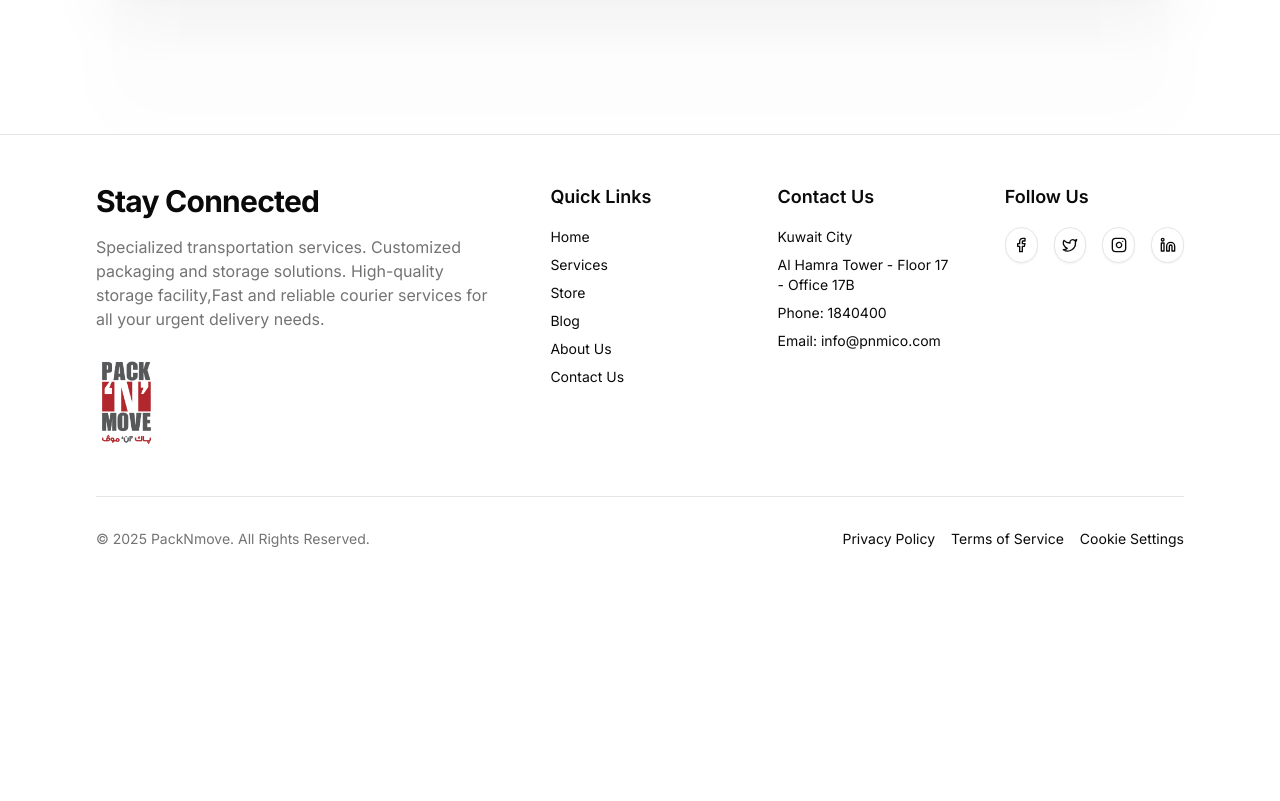
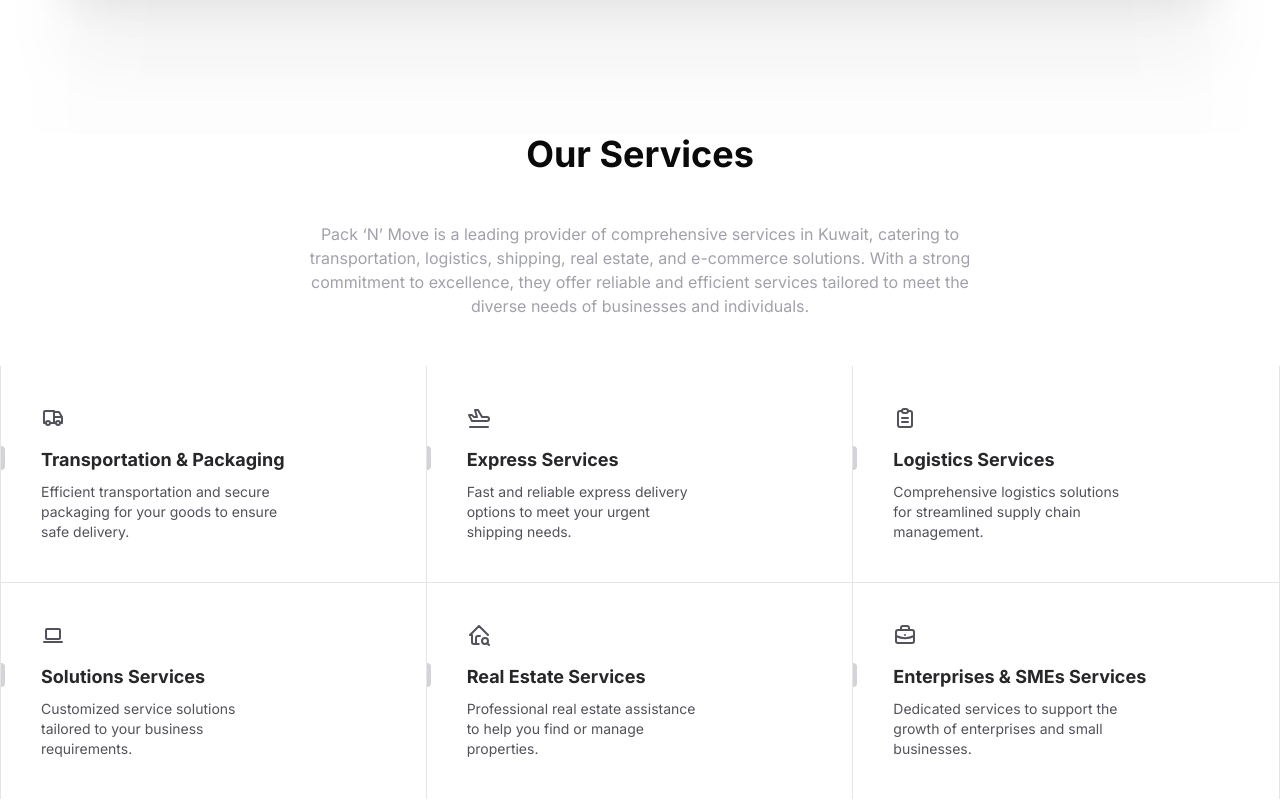
Before and after one commit to 352A/packnmove, a Next.js app: page / in a window 1280 px wide. Shown: the part 2380-3181 px from the top of the page. Before the commit the page ends 2977 px from the top, so only its background shows below. Built offline with nearby package versions, Linux system fonts and the light colour scheme.

Commit message:
fix warnings

```diff
--- a/app/page.tsx
+++ b/app/page.tsx
@@ -1,12 +1,12 @@
 import Hero9 from "./_components/home/Hero9";
 import Process from "./_components/home/Process";
 import ScrollUp from "./_components/home/ScrollUp";
+import OurServices from "./_components/home/OurServices";
+import Inquiry from "./_components/home/Inquiry";
+import Relocation from "./_components/home/Relocation";
 // import Accreditations2 from "./_components/home/Accreditations2";
 // import ChooseUs from "./_components/home/ChooseUs";
-// import Inquiry from "./_components/home/Inquiry";
-// import OurServices from "./_components/home/OurServices";
 // import QuoteForm from "./_components/home/QuoteForm";
-// import Relocation from "./_components/home/Relocation";
 
 export default function Home() {
   return (
@@ -14,10 +14,10 @@ export default function Home() {
       <Hero9 />
       <Process />
       <ScrollUp />
-      {/* <OurServices />
+      <OurServices />
       <Inquiry />
       <Relocation />
-      <QuoteForm />
+      {/* <QuoteForm />
       <ChooseUs />
       <Accreditations2 /> */}
     </div>
```
